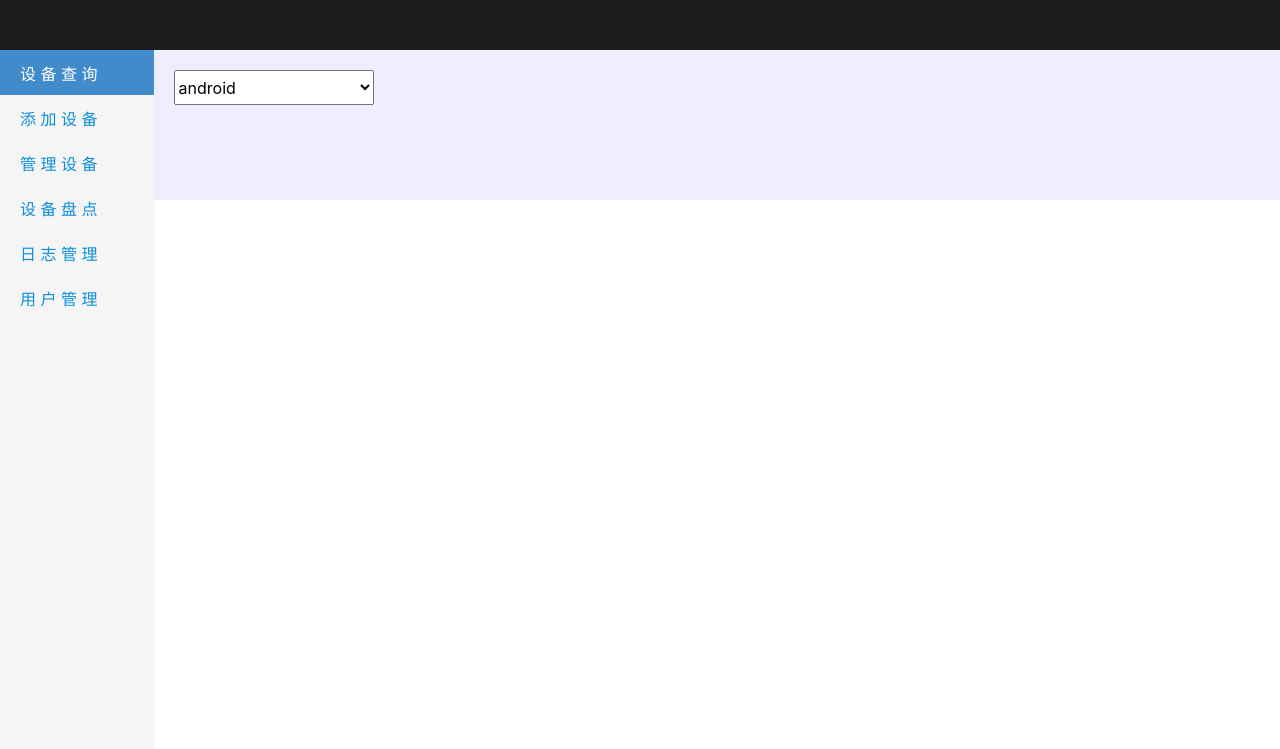
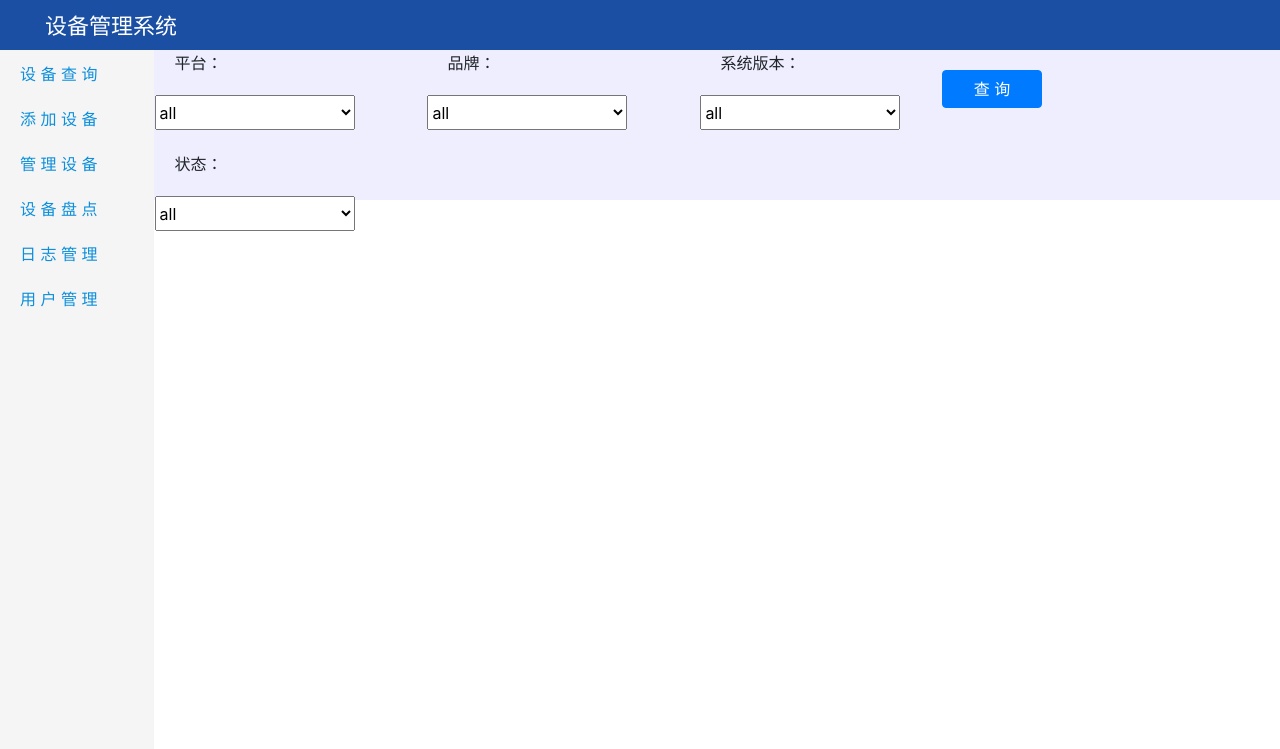
Before and after one commit to liyuanhong/CIApplication, a CodeIgniter app: the page made by application/views/index.php in a window 1280 px wide. Shown: the top 749 px of the page. Run offline with CodeIgniter, Linux system fonts and the light colour scheme; data that the repository does not hold is empty; some libraries are stand-ins or nearby versions.

Commit message:
add some pages

```diff
--- a/application/views/index.php
+++ b/application/views/index.php
@@ -1,5 +1,6 @@
 <?php
-
+$url =  $_SERVER['PHP_SELF'];
+$arr = explode("/",$url);
 ?>
 <!DOCTYPE html>
 <html>
@@ -12,13 +13,15 @@
 <script src="<?php echo base_url();?>static/devMS/js/index.js"></script>
 
 <div id="main">
-	<div id="top_bar"></div>
+	<div id="top_bar">
+		<label style="color:white;font-size:22px;margin-left:45px;">设备管理系统</label>
+	</div>
 	<div id="left_item">
 		<div class="setting_item">
-			<label class="setting_label menu_selected">设 备 查 询</label>
+			<label class="setting_label <?php if($arr[4]=='searchDevices'){echo 'menu_selected';} ?>">设 备 查 询</label>
 		</div>
 		<div class="setting_item">
-			<label class="setting_label">添 加 设 备</label>
+			<label class="setting_label <?php if($arr[4]=='addDevices'){echo 'menu_selected';} ?>">添 加 设 备</label>
 		</div>
 		<div class="setting_item">
 			<label class="setting_label">管 理 设 备</label>
--- a/application/views/showDev/showDevs.php
+++ b/application/views/showDev/showDevs.php
@@ -9,10 +9,54 @@
 <link href="<?php echo base_url();?>static/devMS/css/showDev/showDevs.css" rel="stylesheet">
 
 <div id="search_area">
-	<select id="dev_brand">
-		<option value="android">android</option>
-		<option value="ios">ios</option>
-	</select>
+	<div>
+		<table _border="1" style="width:850px;height:100px">
+			<tr>
+				<td>
+					<label class="label_style">平台：</label>
+					<select id="dev_plateform" class="select_style">
+						<option value="all">all</option>
+						<option value="android">android</option>
+						<option value="ios">ios</option>
+					</select>
+				</td>
+				<td>
+					<label class="label_style">品牌：</label>
+					<select id="dev_brand" class="select_style">
+						<option value="all">all</option>
+						<option value="三星">三星</option>
+						<option value="小米">小米</option>
+						<option value="华为">华为</option>
+						<option value="魅族">魅族</option>
+					</select>
+				</td>
+				<td>
+					<label class="label_style">系统版本：</label>
+					<select id="dev_plateform" class="select_style">
+						<option value="all">all</option>
+						<option value="android">4.4.4</option>
+						<option value="ios">4.4.2</option>
+					</select>
+				</td>
+			</tr>
+			<tr>
+				<td>
+					<label class="label_style" class="label_style">状态：</label>
+					<select id="dev_plateform" class="select_style">
+						<option value="all">all</option>
+						<option value="android">已借出设备</option>
+						<option value="ios">已分配设备</option>
+						<option value="ios">申请中</option>
+					</select>
+				</td>
+			</tr>
+		</table>
+	</div>
+	<div>
+		<button class="btn btn-primary" style="width:100px;">查 询</button>
+	</div>
+
+
 </div>
 
 </body>
--- a/static/devMS/css/index.css
+++ b/static/devMS/css/index.css
@@ -14,14 +14,13 @@ body {
 	width:100%;
 	height:50px;
 	background-color:_#3E5B76;
-	background-color:#1B1B1B;
+	background-color:#1A4FA3;
+	padding-top:10px;
 }
 
 #left_item{
 	width:12%;
 	height:700px;
-	_background-color:gray;
-	background-color:gray;
 	float:left;
 	background-color:#F5F5F5;
 }
--- a/static/devMS/css/showDev/showDevs.css
+++ b/static/devMS/css/showDev/showDevs.css
@@ -2,11 +2,27 @@
 	width:100%;
 	height:150px;
 	background-color:#EEEEFF;
+}
+#search_area div:nth-child(1){
+	height:100%;
+	width:70%;
+	display:inherit;
+	float:left;
+}
+#search_area div:nth-child(2){
+	height:100%;
+	width:30%;
+	display:inherit;
+	float:left;
 	padding-top:20px;
-	padding-left:20px;
+}
+.select_style{
+	width:200px;
+	height:35px;
+	margin-bottom:20px;
 }
 
-#dev_brand{
-	width:200px;
-	height:35px;
+.label_style{
+	margin-bottom:20px;
+	margin-left:20px;
 }
```
Also changed, not shown: application/controllers/Welcome.php (+22 -1 lines), static/devMS/js/index.js (deleted).
